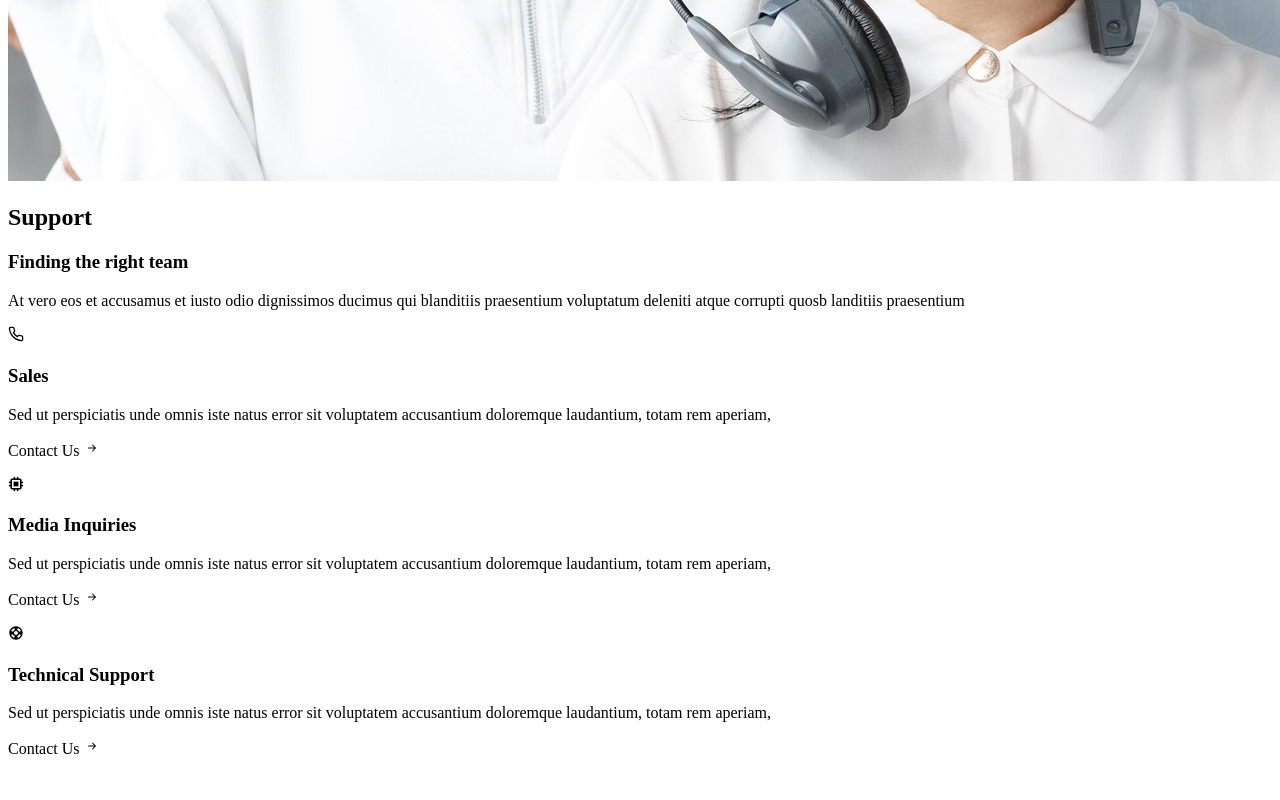
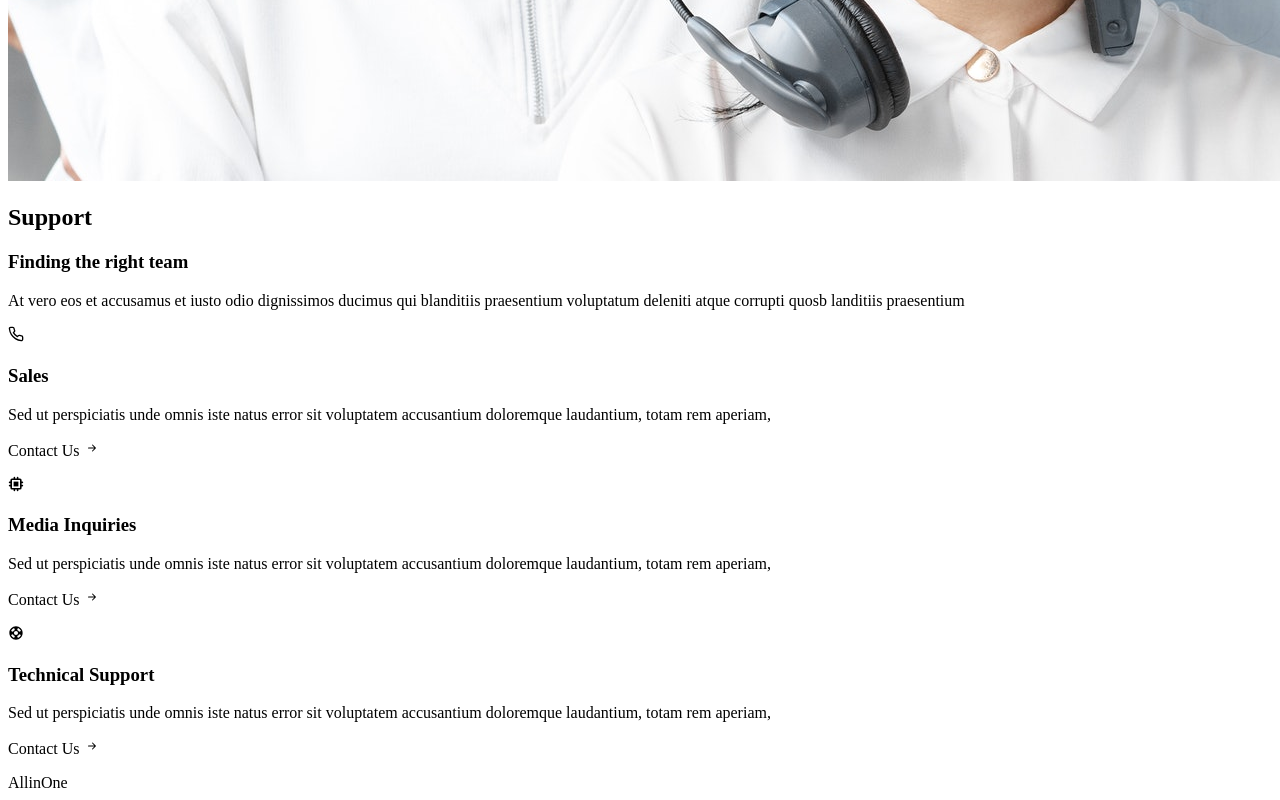
Before and after one commit to kiptanuiBoaz/cloud-app, a React (Create React App) app: page / in a window 1280 px wide. Shown: the part 2709-3509 px from the top of the page. Before the commit the page ends 3483 px from the top, so only its background shows below. Built offline with nearby package versions, Linux system fonts and the light colour scheme.

Commit message:
support.jsx done

```diff
--- a/src/App.jsx
+++ b/src/App.jsx
@@ -3,6 +3,7 @@ import Navbar from "./components/Navbar";
 import Hero from "./components/Hero";
 import About from "./components/About";
 import Support from "./components/Support";
+import AllinOne from "./components/AllinOne";
 
 function App() {
   return (
@@ -11,6 +12,7 @@ function App() {
       <Hero />
       <About />
       <Support/>
+      <AllinOne/>
     </>
   );
 }
--- /dev/null
+++ b/src/components/AllinOne.jsx
@@ -0,0 +1,9 @@
+import React from 'react'
+
+function AllinOne() {
+  return (
+    <div>AllinOne</div>
+  )
+}
+
+export default AllinOne
```
